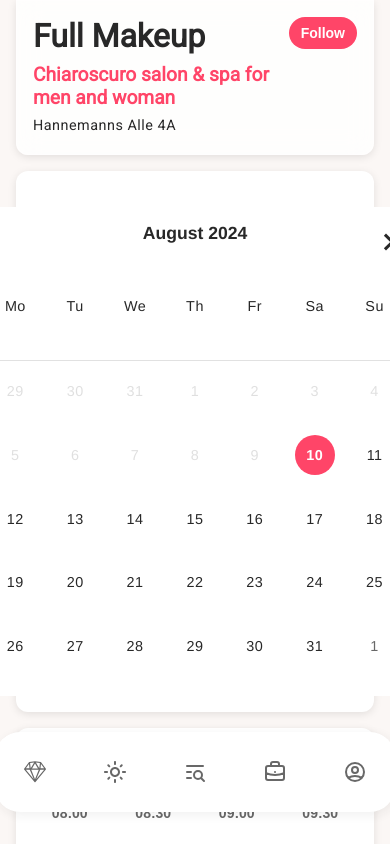
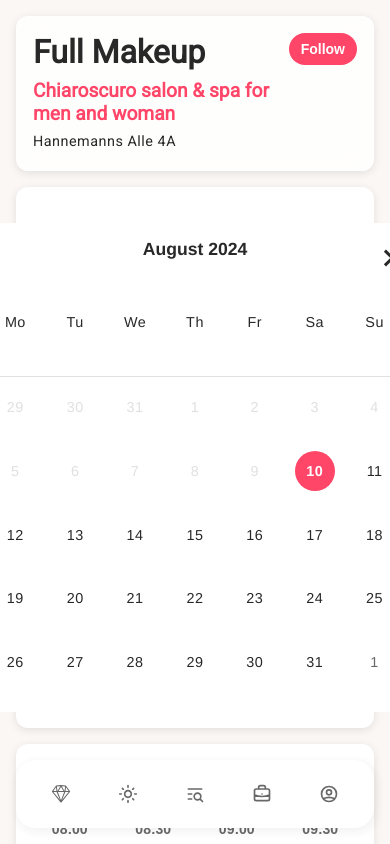
Before and after one commit to osampilona/hypen, a Next.js app: page /service/1 in a window 390 px wide. Shown: the top 844 px of the page. Built offline with nearby package versions, Linux system fonts and the light colour scheme.

Commit message:
Small screen setup

```diff
--- a/src/app/styles.module.scss
+++ b/src/app/styles.module.scss
@@ -15,13 +15,11 @@
   flex-direction: column;
   justify-content: flex-start;
   padding: 1rem;
-  padding-top: 0;
   background-color: var(--background-color);
   color: var(--text-color);
   width: 100%;
 
   @include respond-to($breakpoint-lg, min) {
-    margin-top: 0;
     padding: 1.5rem;
     flex: 1;
   }
--- a/src/components/FloatingNavigation/FloatingNavigation.tsx
+++ b/src/components/FloatingNavigation/FloatingNavigation.tsx
@@ -1,6 +1,6 @@
 "use client";
 
-import React, { useState } from "react";
+import React, { useState, useEffect } from "react";
 import Link from "next/link";
 import { useAppDispatch } from "@/lib/hooks";
 import { useSelector } from "react-redux";
@@ -26,6 +26,18 @@
     (state: RootState) => state.theme.currentTheme,
   );
   const [filterCardVisible, setFilterCardVisible] = useState(false);
+  const [isMobile, setIsMobile] = useState(false);
+
+  useEffect(() => {
+    const handleResize = () => {
+      setIsMobile(window.innerWidth <= 768);
+    };
+
+    handleResize();
+    window.addEventListener("resize", handleResize);
+
+    return () => window.removeEventListener("resize", handleResize);
+  }, []);
 
   const handleFilterToggle = () => {
     setFilterCardVisible(!filterCardVisible);
@@ -34,6 +46,9 @@
   const handleCloseModal = () => {
     setFilterCardVisible(false);
   };
+
+  // Dynamic icon size based on screen size
+  const iconSize = isMobile ? 20 : 24;
 
   return (
     <>
@@ -44,7 +59,7 @@
             className={styles.navItem}
             aria-label="Beautify - Home"
           >
-            <RxSketchLogo size={24} className={styles.icon} />
+            <RxSketchLogo size={iconSize} className={styles.icon} />
           </Link>
 
           <button
@@ -57,9 +72,9 @@
             className={styles.navItem}
           >
             {currentTheme === "light" ? (
-              <MdOutlineLightMode size={24} className={styles.icon} />
+              <MdOutlineLightMode size={iconSize} className={styles.icon} />
             ) : (
-              <MdOutlineDarkMode size={24} className={styles.icon} />
+              <MdOutlineDarkMode size={iconSize} className={styles.icon} />
             )}
           </button>
 
@@ -69,15 +84,15 @@
             aria-label="Toggle filters"
             aria-expanded={filterCardVisible}
           >
-            <TbListSearch size={24} className={styles.icon} />
+            <TbListSearch size={iconSize} className={styles.icon} />
           </button>
 
           <button className={styles.navItem} aria-label="Partner">
-            <HiOutlineBriefcase size={24} className={styles.icon} />
+            <HiOutlineBriefcase size={iconSize} className={styles.icon} />
           </button>
 
           <Link href="/login" className={styles.navItem} aria-label="Login">
-            <HiOutlineUserCircle size={24} className={styles.icon} />
+            <HiOutlineUserCircle size={iconSize} className={styles.icon} />
           </Link>
         </div>
       </nav>
@@ -86,7 +101,7 @@
         isOpen={filterCardVisible}
         onClose={handleCloseModal}
         title="Filters"
-        size="large"
+        size={isMobile ? "fullscreen" : "large"}
         closeOnBackdropClick={true}
         closeOnEscape={true}
       >
--- a/src/components/FloatingNavigation/floatingNavigation.module.scss
+++ b/src/components/FloatingNavigation/floatingNavigation.module.scss
@@ -14,11 +14,28 @@
   width: fit-content;
   overflow: visible;
 
+  // Mobile styles
+  @include respond-to($breakpoint-sm, max) {
+    bottom: 1rem;
+    left: 1rem;
+    right: 1rem;
+    width: auto;
+    transform: none;
+    border-radius: 20px;
+    padding: 0.75rem;
+  }
+
   .content {
     display: flex;
     align-items: center;
     gap: 2rem;
     overflow: visible;
+
+    // Mobile styles
+    @include respond-to($breakpoint-sm, max) {
+      justify-content: space-around;
+      gap: 0;
+    }
   }
 
   .navItem {
@@ -38,16 +55,50 @@
     min-width: 48px;
     min-height: 48px;
 
+    // Mobile styles
+    @include respond-to($breakpoint-sm, max) {
+      padding: 0.5rem;
+      min-width: 44px;
+      min-height: 44px;
+      flex: 1;
+      max-width: 60px;
+    }
+
     &:hover {
       background-color: var(--background-color);
       @include change-color(var(--primary-color));
       transform: scale(1.4) translateY(-12px);
       box-shadow: 0 8px 20px rgba(0, 0, 0, 0.2);
       z-index: 10;
+
+      // Mobile hover (touch devices)
+      @include respond-to($breakpoint-sm, max) {
+        transform: scale(1.1) translateY(-4px);
+        box-shadow: 0 4px 12px rgba(0, 0, 0, 0.15);
+      }
     }
+
+    // Mobile active/focus states
+    &:active {
+      @include respond-to($breakpoint-sm, max) {
+        transform: scale(0.95);
+        transition: all 0.1s ease;
+      }
+    }
+
     &:focus {
       @include change-color(var(--primary-color));
       background-color: var(--background-color);
+    }
+
+    // Active state for filter button
+    &.active {
+      @include change-color(var(--primary-color));
+      background-color: var(--background-color);
+
+      @include respond-to($breakpoint-sm, max) {
+        transform: scale(1.05);
+      }
     }
   }
 
@@ -55,8 +106,25 @@
     color: var(--labels-color);
     transition: all 0.3s cubic-bezier(0.4, 0, 0.5, 1);
 
+    // Mobile icon sizes
+    @include respond-to($breakpoint-sm, max) {
+      width: 20px;
+      height: 20px;
+    }
+
     .navItem:hover & {
       transform: scale(1.3);
+
+      // Mobile icon scaling
+      @include respond-to($breakpoint-sm, max) {
+        transform: scale(1.1);
+      }
+    }
+
+    .navItem.active & {
+      @include respond-to($breakpoint-sm, max) {
+        transform: scale(1.05);
+      }
     }
   }
 }
```
